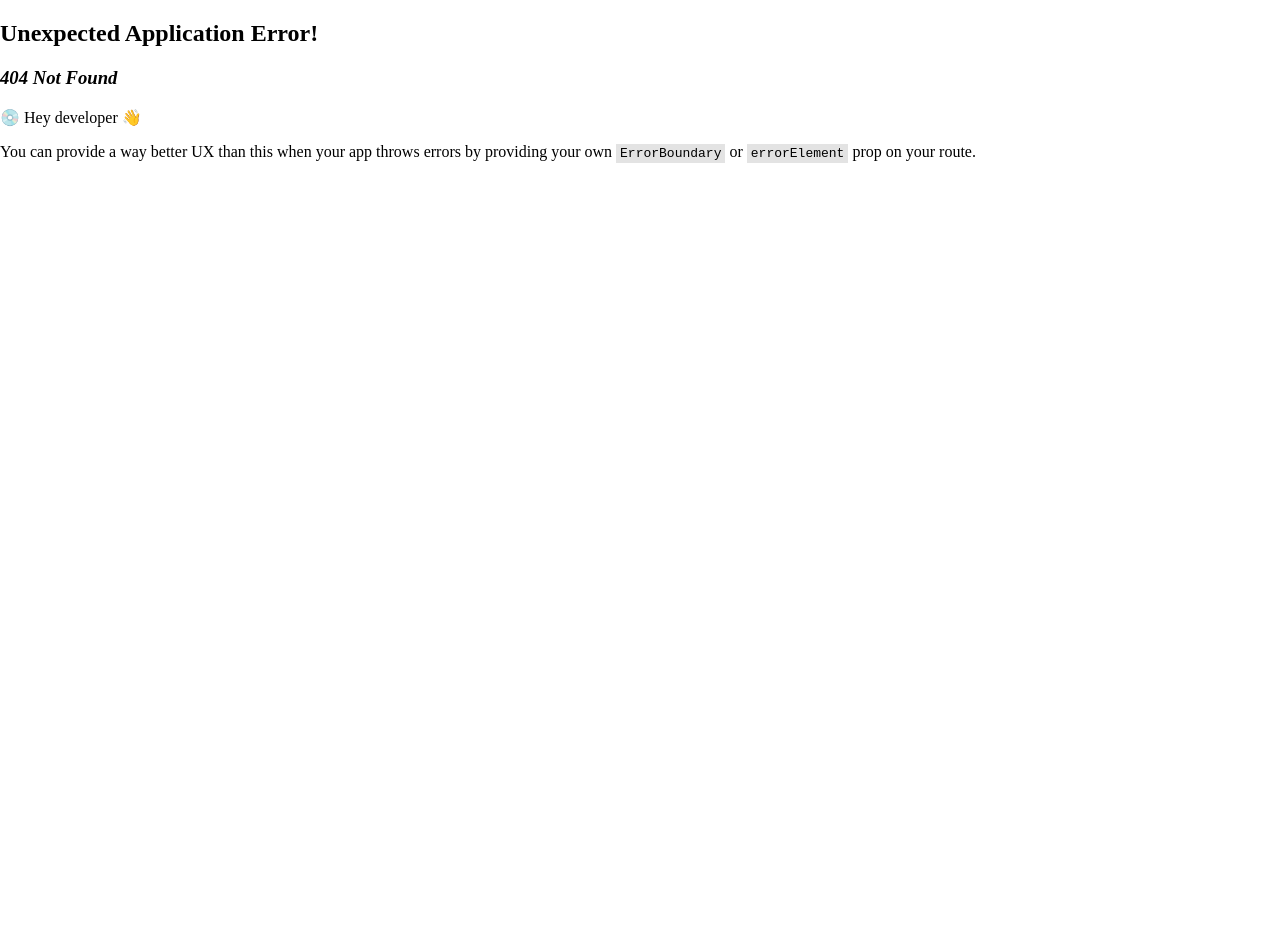
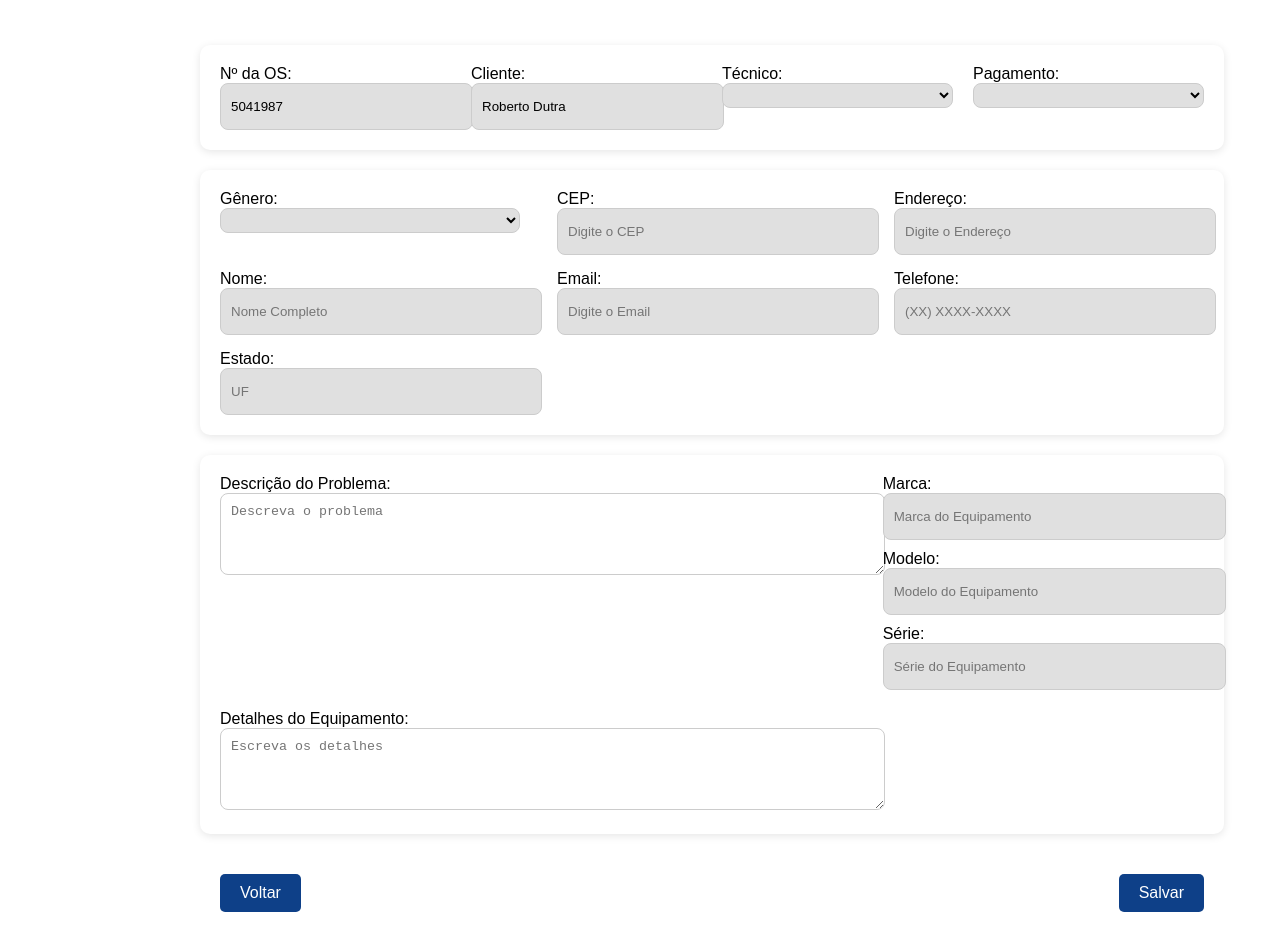
Before and after one commit to SQUAD-42-Accenture/front-end, a React (Vite) app in the folder servpro/: page /cadastrarordemservico in a window 1280 px wide. Before the commit this address had no page. Before the commit the page ends 800 px from the top, so only its background shows below. Built offline with nearby package versions, Linux system fonts and the light colour scheme.

Commit message:
Inicializando Cadastro de OS

```diff
--- a/servpro/src/main.jsx
+++ b/servpro/src/main.jsx
@@ -11,6 +11,7 @@ import CadastroTecnico from './pages/CadastroDeTecnicos/CadastroDeTecnicos';
 import EditarCliente from './pages/EditarCliente/EditarCliente';
 import EditarTecnico from './pages/EditarTecnico/EditarTecnico';
 import ListagemOrdens from './pages/ListagemOrdens/ListarOrdens';
+import CadastroOrdemServico from './pages/CadastroDeOS/CadastroOS';
 
 
 const router = createBrowserRouter([
@@ -53,6 +54,10 @@ const router = createBrowserRouter([
   {
     path: '/listagemordens',
     element: <ListagemOrdens />,
+  },
+  {
+    path: '/cadastrarordemservico',
+    element: <CadastroOrdemServico />,
   }
 ]);
 
--- /dev/null
+++ b/servpro/src/pages/CadastroDeOS/CadastroOS.jsx
@@ -0,0 +1,142 @@
+import React, { useState } from "react";
+import "./styles.css";
+
+const CadastroOrdemServico = () => {
+  const [numeroOS, setNumeroOS] = useState("5041987");
+  const [cliente, setCliente] = useState("Roberto Dutra");
+  const [tecnico, setTecnico] = useState("Henrique Souza");
+  const [pagamento, setPagamento] = useState("Boleto");
+
+  const tecnicos = ["Henrique Souza", "João Silva", "Maria Oliveira"];
+  const formasPagamento = ["Boleto", "Cartão de Crédito", "Pix"];
+
+  return (
+    <div className="tela-cheia-os">
+      <header className="header2-os"></header>
+      <nav className="menu2-os"></nav>
+
+      <div className="CadastroDeOS-os">
+        <div className="cabecalhoOrdem-os">
+          <div className="campoNumeroOS-os">
+            <label htmlFor="numeroOS">Nº da OS:</label>
+            <input
+              type="text"
+              id="numeroOS"
+              value={numeroOS}
+              onChange={(e) => setNumeroOS(e.target.value)}
+              readOnly
+            />
+          </div>
+          <div className="campoCliente-os">
+            <label htmlFor="cliente">Cliente:</label>
+            <input
+              type="text"
+              id="cliente"
+              placeholder="Buscar Cliente"
+              value={cliente}
+              onChange={(e) => setCliente(e.target.value)}
+            />
+          </div>
+          <div className="campoTecnico-os">
+            <label htmlFor="tecnico">Técnico:</label>
+            <select
+              id="tecnico"
+              value={tecnico}
+              onChange={(e) => setTecnico(e.target.value)}
+            >
+              {tecnicos.map((t) => (
+                <option key={t} value={t}>
+                  {t}
+                </option>
+              ))}
+            </select>
+          </div>
+          <div className="campoPagamento-os">
+            <label htmlFor="pagamento">Pagamento:</label>
+            <select
+              id="pagamento"
+              value={pagamento}
+              onChange={(e) => setPagamento(e.target.value)}
+            >
+              {formasPagamento.map((p) => (
+                <option key={p} value={p}>
+                  {p}
+                </option>
+              ))}
+            </select>
+          </div>
+        </div>
+
+        <section className="dadosCliente-os">
+          <div className="inputField-os">
+            <label htmlFor="genero">Gênero:</label>
+            <select id="genero">
+              <option>Masculino</option>
+              <option>Feminino</option>
+              <option>Outro</option>
+            </select>
+          </div>
+          <div className="inputField-os">
+            <label htmlFor="cep">CEP:</label>
+            <input type="text" id="cep" placeholder="Digite o CEP" />
+          </div>
+          <div className="inputField-os">
+            <label htmlFor="endereco">Endereço:</label>
+            <input type="text" id="endereco" placeholder="Digite o Endereço" />
+          </div>
+          <div className="inputField-os">
+            <label htmlFor="nome">Nome:</label>
+            <input type="text" id="nome" placeholder="Nome Completo" />
+          </div>
+          <div className="inputField-os">
+            <label htmlFor="email">Email:</label>
+            <input type="email" id="email" placeholder="Digite o Email" />
+          </div>
+          <div className="inputField-os">
+            <label htmlFor="telefone">Telefone:</label>
+            <input type="text" id="telefone" placeholder="(XX) XXXX-XXXX" />
+          </div>
+          <div className="inputField-os">
+            <label htmlFor="estado">Estado:</label>
+            <input type="text" id="estado" placeholder="UF" />
+          </div>
+        </section>
+
+        {/* Seção 2: Descrição e Equipamento */}
+        <section className="descricaoEquipamento-os">
+          <div className="campoDescricao-os">
+            <label htmlFor="descricao">Descrição do Problema:</label>
+            <textarea id="descricao" rows={4} placeholder="Descreva o problema" />
+          </div>
+
+          <div className="campoEquipamento-os">
+            <div className="inputField-os">
+              <label htmlFor="marca">Marca:</label>
+              <input type="text" id="marca" placeholder="Marca do Equipamento" />
+            </div>
+            <div className="inputField-os">
+              <label htmlFor="modelo">Modelo:</label>
+              <input type="text" id="modelo" placeholder="Modelo do Equipamento" />
+            </div>
+            <div className="inputField-os">
+              <label htmlFor="serie">Série:</label>
+              <input type="text" id="serie" placeholder="Série do Equipamento" />
+            </div>
+          </div>
+
+          <div className="campoDetalhes-os">
+            <label htmlFor="detalhes">Detalhes do Equipamento:</label>
+            <textarea id="detalhes" rows={4} placeholder="Escreva os detalhes" />
+          </div>
+        </section>
+
+        <div className="botoes-os">
+          <button className="botaoVoltar-os">Voltar</button>
+          <button className="botaoSalvar-os">Salvar</button>
+        </div>
+      </div>
+    </div>
+  );
+};
+
+export default CadastroOrdemServico;
--- /dev/null
+++ b/servpro/src/pages/CadastroDeOS/styles.css
@@ -0,0 +1,112 @@
+.tela-cheia-os {
+    font-family: Arial, Helvetica, sans-serif;
+    display: flex;
+    flex-direction: column;
+    width: 80%;
+    min-height: calc(100vh - 100px);
+    padding-top: 45px;
+    margin-left: 200px;
+}
+
+.CadastroDeOS-os {
+    flex: 1;
+    display: flex;
+    flex-direction: column;
+    margin-left: 0;
+    padding-left: 0;
+    color: black;
+}
+
+.cabecalhoOrdem-os {
+    display: grid;
+    grid-template-columns: repeat(4, 1fr);
+    gap: 20px;
+    padding: 20px;
+    margin-bottom: 20px;
+    background-color: white;
+    border-radius: 10px;
+    box-shadow: 0 2px 8px rgba(0, 0, 0, 0.1);
+}
+
+.campoNumeroOS-os input,
+.campoCliente-os input,
+.campoTecnico-os select,
+.campoPagamento-os select {
+    width: 100%;
+    padding: 10px;
+    border-radius: 8px;
+    border: 1px solid #ccc;
+}
+
+.dadosCliente-os {
+    display: grid;
+    grid-template-columns: repeat(3, 1fr);
+    gap: 15px;
+    margin-bottom: 20px;
+    padding: 20px;
+    background-color: white;
+    border-radius: 10px;
+    box-shadow: 0 2px 8px rgba(0, 0, 0, 0.1);
+}
+
+.inputField-os {
+    display: flex;
+    flex-direction: column;
+}
+
+.inputField-os input,
+.inputField-os select {
+    padding: 10px;
+    border-radius: 8px;
+    border: 1px solid #ccc;
+}
+
+.descricaoEquipamento-os {
+    display: grid;
+    grid-template-columns: 2fr 1fr;
+    gap: 20px;
+    margin-bottom: 20px;
+    padding: 20px;
+    background-color: white;
+    border-radius: 10px;
+    box-shadow: 0 2px 8px rgba(0, 0, 0, 0.1);
+}
+
+.campoDescricao-os textarea,
+.campoDetalhes-os textarea {
+    width: 100%;
+    height: 60px;
+    padding: 10px;
+    border-radius: 8px;
+    border: 1px solid #ccc;
+}
+
+.campoEquipamento-os {
+    display: grid;
+    grid-template-columns: 1fr;
+    gap: 10px;
+}
+
+.campoEquipamento-os input {
+    width: 100%;
+    padding: 10px;
+    border-radius: 8px;
+    border: 1px solid #ccc;
+}
+
+.botoes-os {
+    display: flex;
+    justify-content: space-between;
+    padding: 20px;
+}
+
+.botaoVoltar-os,
+.botaoSalvar-os {
+    background-color: #0e4088;
+    border: none;
+    color: white;
+    padding: 10px 20px;
+    border-radius: 5px;
+    font-size: 16px;
+    cursor: pointer;
+}
```
